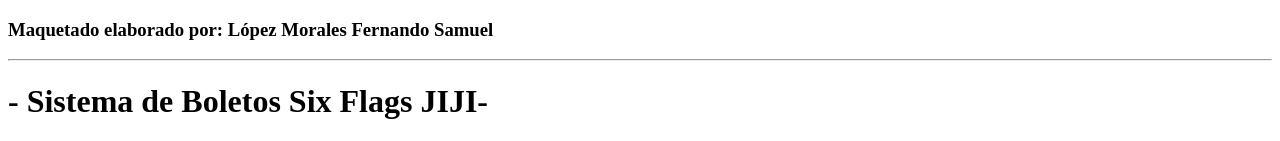
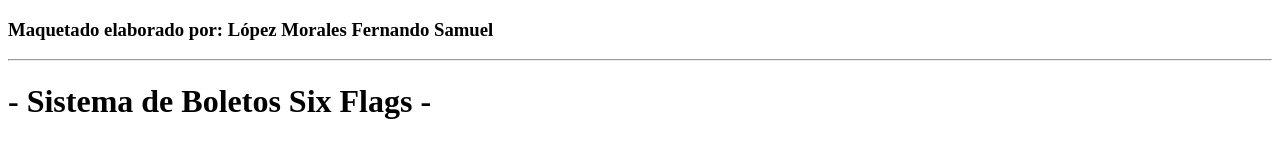
Before and after one commit to FersaLopez/Actividades-Tareas-CW, a plain HTML site: page Semana 1/ACTIVIDAD Six Flags/Actividad-SixFlags.html in a window 1280 px wide. Shown: the top 141 px of the page. Drawn offline with Linux system fonts and the light colour scheme.

Commit message:
Quite una palabra que se me fue

```diff
--- a/Semana 1/ACTIVIDAD Six Flags/Actividad-SixFlags.html
+++ b/Semana 1/ACTIVIDAD Six Flags/Actividad-SixFlags.html
@@ -9,7 +9,7 @@
     <body>
         <h3>Maquetado elaborado por: López Morales Fernando Samuel</h3>
         <hr/>
-        <h1>- Sistema de Boletos Six Flags JIJI-</h1>
+        <h1>- Sistema de Boletos Six Flags -</h1>
         <form action="./Dynamics/SistemaBoletos.php" method="POST" target="self">
             <fieldset>
                 <legend><strong>Ingresa los datos solicitados para adquirir tus boletos</strong></legend>
```
